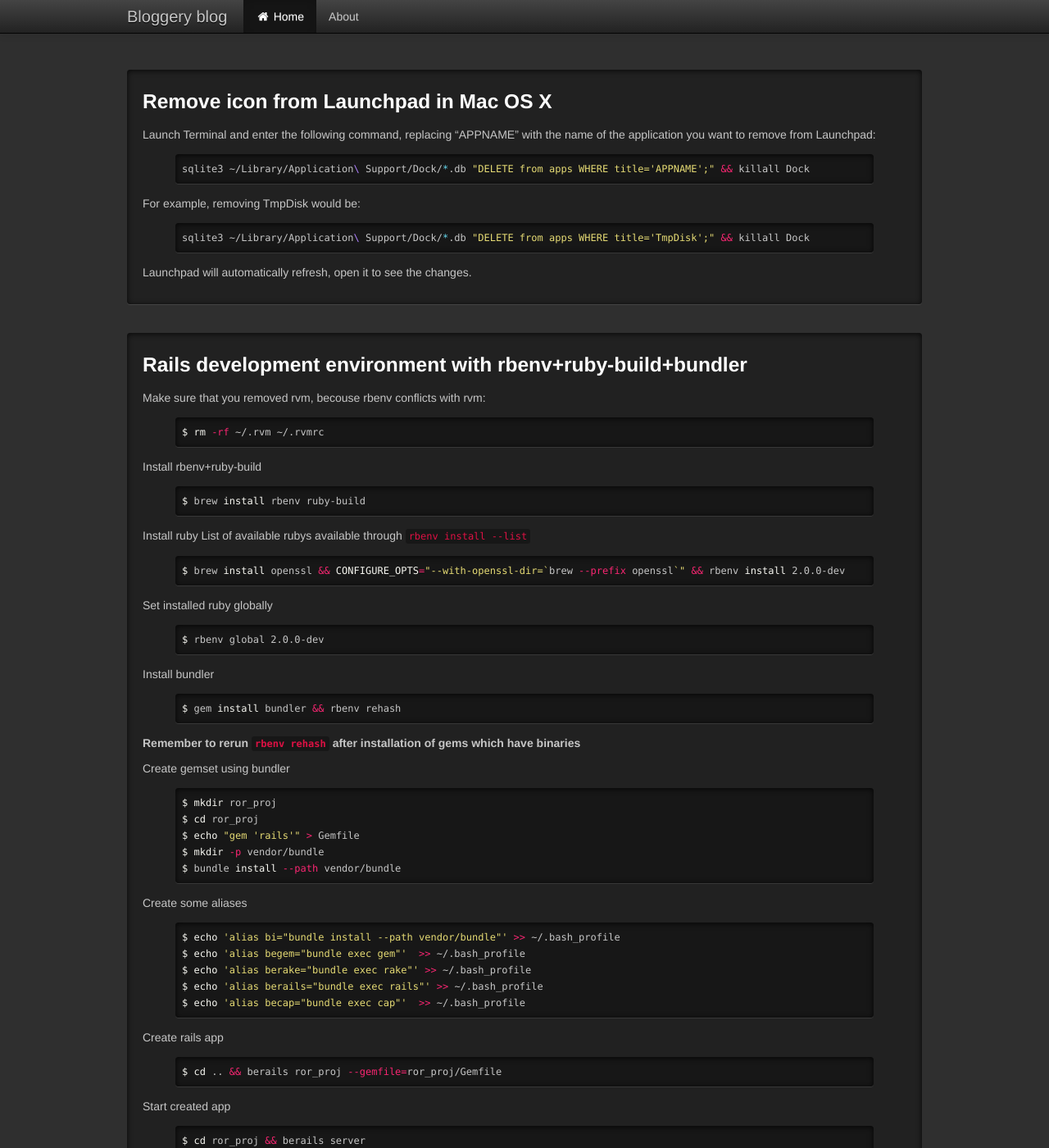
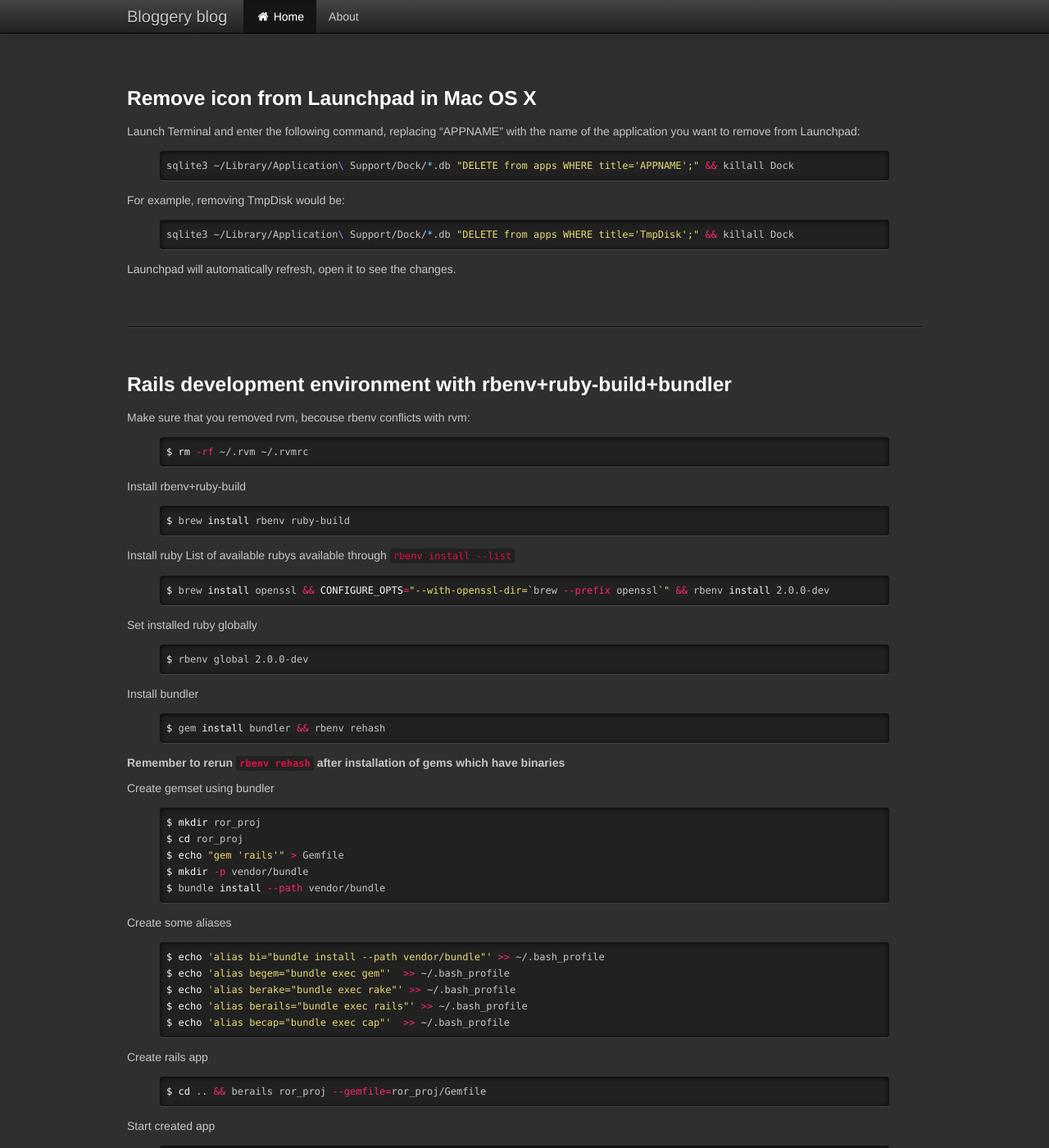
Before and after one commit to voidius/voidius.github.com, a Jekyll site: the page built from index.md, in a window 1280 px wide and 1400 px high. Shown: the whole window at 82% size. Built offline with Jekyll 4.4.1, drawn with Linux system fonts in a browser that asks for light colours.

Commit message:
Update styles

```diff
--- a/assets/css/custom.css
+++ b/assets/css/custom.css
@@ -7,7 +7,13 @@ ul li {
 }
 
 .entries li {
-  margin: 35px 0;
+  margin: 50px 0;
+  padding-bottom: 50px;
+  -webkit-box-shadow: rgba(255, 255, 255, 0.07) 0 1px 0;
+  -moz-box-shadow: rgba(255, 255, 255, 0.07) 0 1px 0;
+  box-shadow: rgba(255, 255, 255, 0.07) 0 1px 0;
+  border-bottom: 1px solid #121212;
+  border-top: none;
 }
 
 .entries h3 {
--- a/index.md
+++ b/index.md
@@ -7,13 +7,11 @@ title: Blog
   {% for post in site.posts %}
 
   <li>
-    <div class="well">
-      <a href="{{ post.url }}">
-        <h3>{{ post.title }}</h3>
-      </a>
-      {% if post.image %}<img src="{{ post.image }}" />{% endif %}
-      {{ post.content }}
-    </div>
+    <a href="{{ post.url }}">
+      <h3>{{ post.title }}</h3>
+    </a>
+    {% if post.image %}<img src="{{ post.image }}" />{% endif %}
+    {{ post.content }}
   </li>
 
   {% endfor %}
```
Also changed, not shown: _layouts/entry.html (+7 -5 lines).
